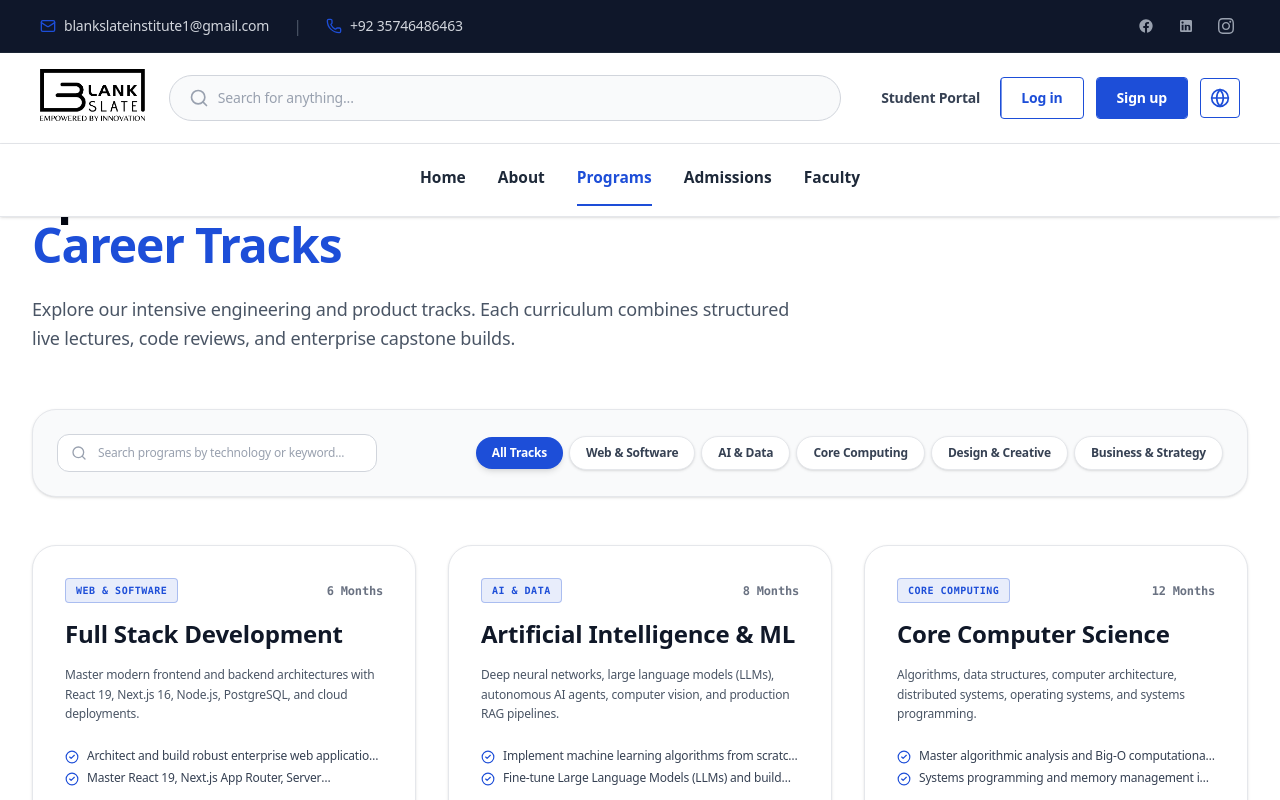
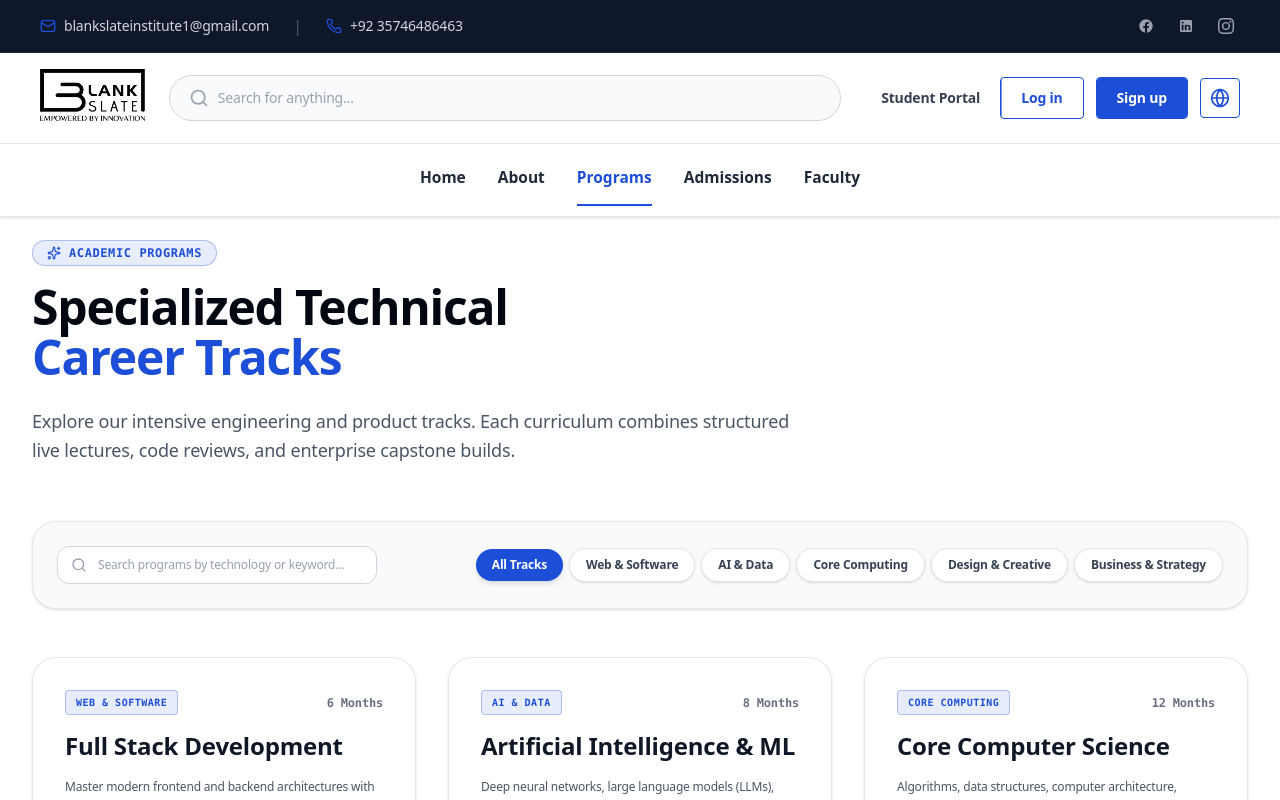
Before and after one commit to techbyrayyan/blank-slate-ins, a Next.js app: page /programs in a window 1280 px wide. Shown: the top 800 px of the page. Built offline with nearby package versions, Linux system fonts and the light colour scheme.

Commit message:
style(admissions): add generous top padding to hero section below fixed navbar

```diff
--- a/src/app/admissions/page.js
+++ b/src/app/admissions/page.js
@@ -97,7 +97,7 @@ export default function AdmissionsPage() {
 
       <main className="flex-1">
         {/* 1. HERO SECTION */}
-        <section className="relative pt-32 pb-16 bg-white overflow-hidden">
+        <section className="relative pt-[200px] sm:pt-[220px] lg:pt-[240px] pb-16 bg-white overflow-hidden">
           <div className="max-w-7xl mx-auto px-4 sm:px-6 lg:px-8">
             <div className="grid grid-cols-1 lg:grid-cols-12 gap-12 items-center">
               {/* Left Column: Title & Feature Badges */}
--- a/src/app/faculty/page.js
+++ b/src/app/faculty/page.js
@@ -31,7 +31,7 @@ export default function FacultyPage() {
       <CustomCursor />
       <Navbar onOpenApply={() => setApplyModalOpen(true)} />
 
-      <main className="flex-1 pt-32 pb-24">
+      <main className="flex-1 pt-[200px] sm:pt-[220px] lg:pt-[240px] pb-24">
         <div className="max-w-7xl mx-auto px-4 sm:px-6 lg:px-8">
           {/* Header */}
           <motion.div
--- a/src/app/programs/page.js
+++ b/src/app/programs/page.js
@@ -37,7 +37,7 @@ export default function ProgramsPage() {
       <CustomCursor />
       <Navbar onOpenApply={() => handleApply("Full Stack Development")} />
 
-      <main className="flex-1 pt-32 pb-24">
+      <main className="flex-1 pt-[200px] sm:pt-[220px] lg:pt-[240px] pb-24">
         <div className="max-w-7xl mx-auto px-4 sm:px-6 lg:px-8">
           {/* Header */}
           <motion.div
```
